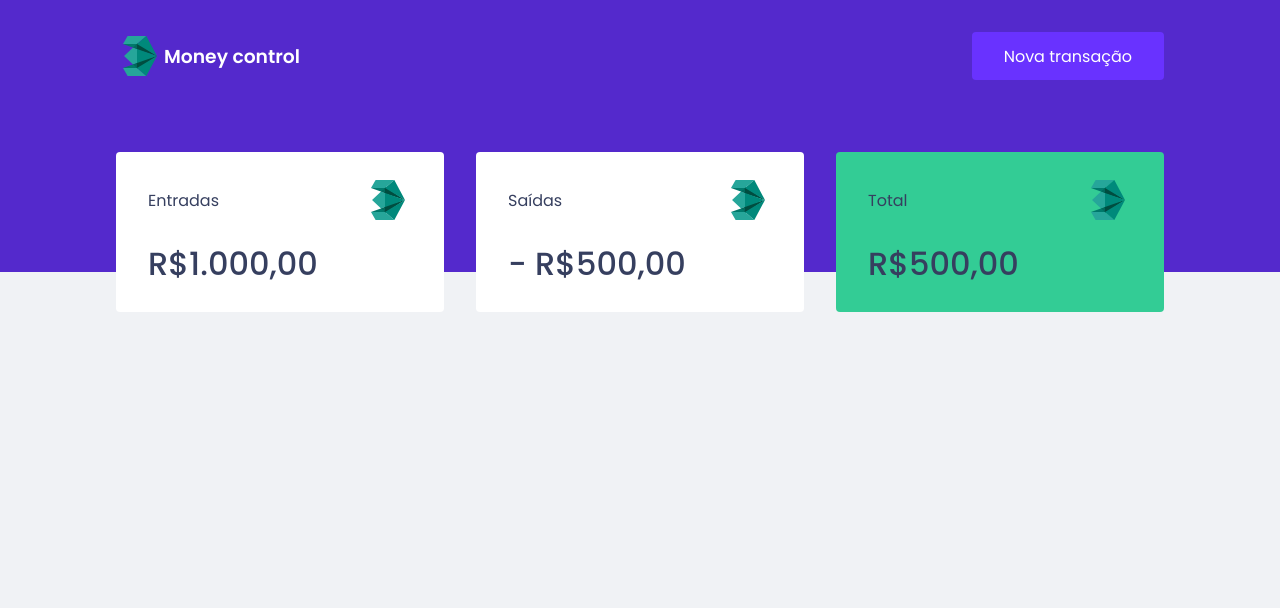
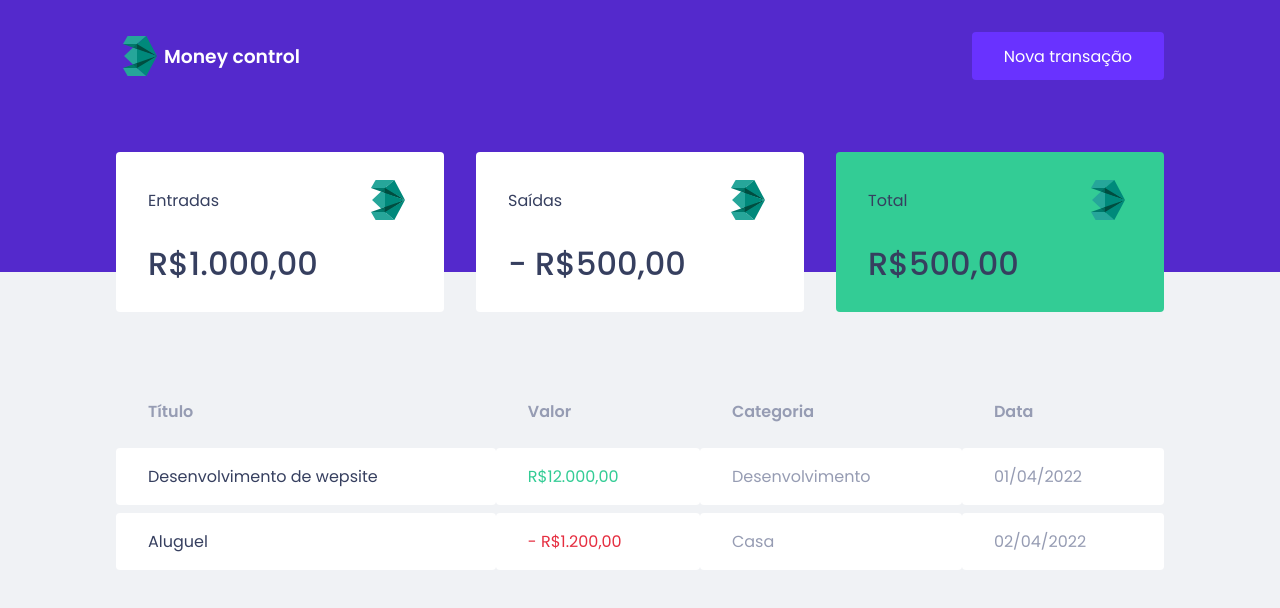
Before and after one commit to Pedrofelipem/money-control, a React (Create React App) app: page / in a window 1280 px wide. Shown: the top 608 px of the page. Built offline with nearby package versions, Linux system fonts and the light colour scheme.

Commit message:
Components: completing components

```diff
--- a/src/components/Dashboard/dashboard.tsx
+++ b/src/components/Dashboard/dashboard.tsx
@@ -1,11 +1,12 @@
 
 import { Summary } from '../Summary/summary'
+import { TransactionsTable } from '../transactionsTable/transactionsTable'
 import {Container} from './styles-deshboard'
 export function Dashboard(){
     return(
         <Container>
-            <Summary></Summary>
+            <Summary />
+            <TransactionsTable />
         </Container>
     )
-
 }
--- /dev/null
+++ b/src/components/transactionsTable/styles-transactionsTable.ts
@@ -0,0 +1,38 @@
+import styled from 'styled-components';
+
+export const Container = styled.div`
+    margin-top: 4rem;
+
+    table{
+        width: 100%;
+        border-spacing: 0 0.5rem;
+
+        th{
+            color: var(--text-body);
+            font-size: 400;
+            padding: 1rem 2rem;
+            text-align: left;
+            line-height: 1.5rem;
+        }
+
+        td{
+            padding: 1rem 2rem;
+            border: 0;
+            background: var(--shape);
+            color: var(--text-body);
+            border-radius: 0.25rem;
+
+            &:first-child{
+                color: var(--text-title);
+            }
+
+            &.deposit{
+                color: var(--green);
+            }
+
+            &.whithdraw{
+                color: var(--red);
+            }
+        }
+    }
+`
--- /dev/null
+++ b/src/components/transactionsTable/transactionsTable.tsx
@@ -0,0 +1,33 @@
+import { Container } from "./styles-transactionsTable";
+
+export function TransactionsTable(){
+    return(
+        <Container>
+          <table>
+            <thead>
+              <tr>
+                <th>Título</th>
+                <th>Valor</th>
+                <th>Categoria</th>
+                <th>Data</th>
+              </tr>
+            </thead>
+
+            <tbody>
+                <tr>
+                  <td>Desenvolvimento de wepsite</td>
+                  <td className="deposit">R$12.000,00</td>
+                  <td>Desenvolvimento</td>
+                  <td>01/04/2022</td>
+                  </tr>
+                <tr>
+                  <td>Aluguel</td>
+                  <td className="whithdraw">- R$1.200,00</td>
+                  <td>Casa</td>
+                  <td>02/04/2022</td>
+                </tr>
+            </tbody>
+          </table>
+        </Container>
+    )
+}
```
